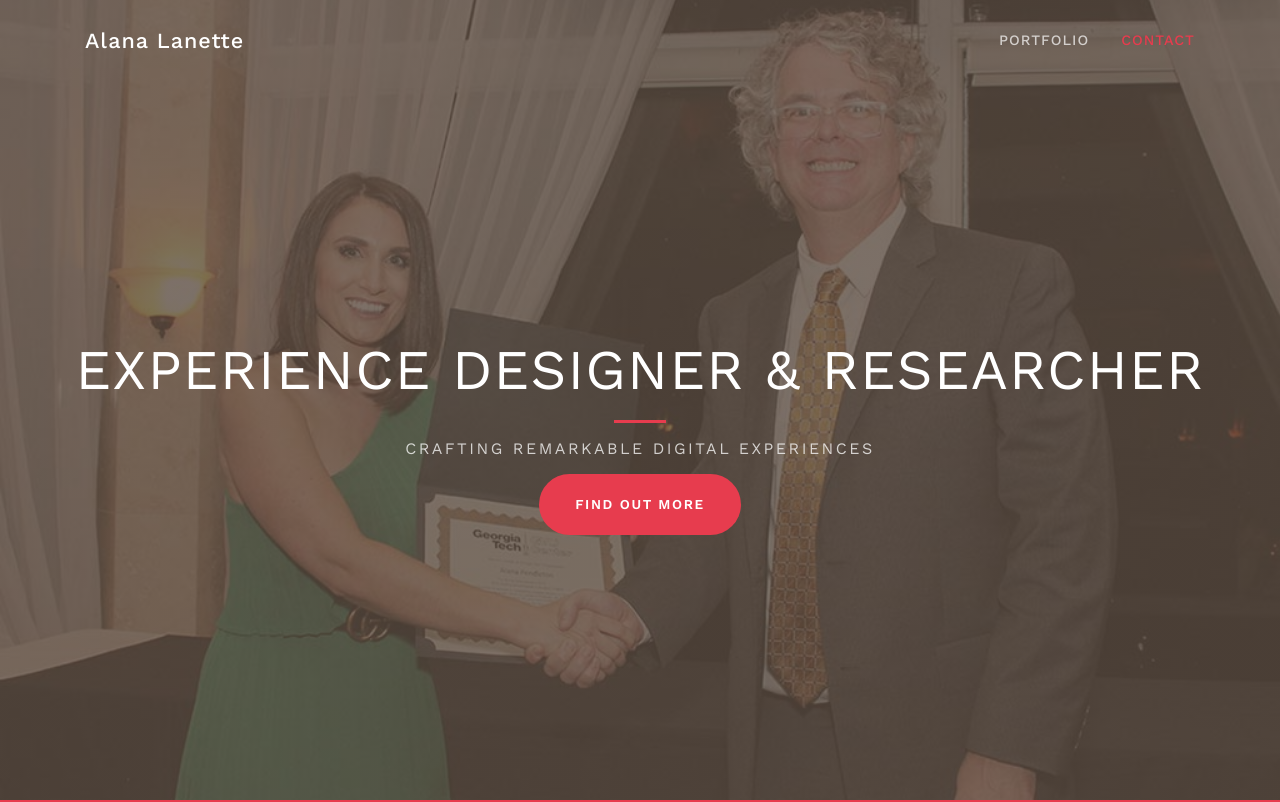
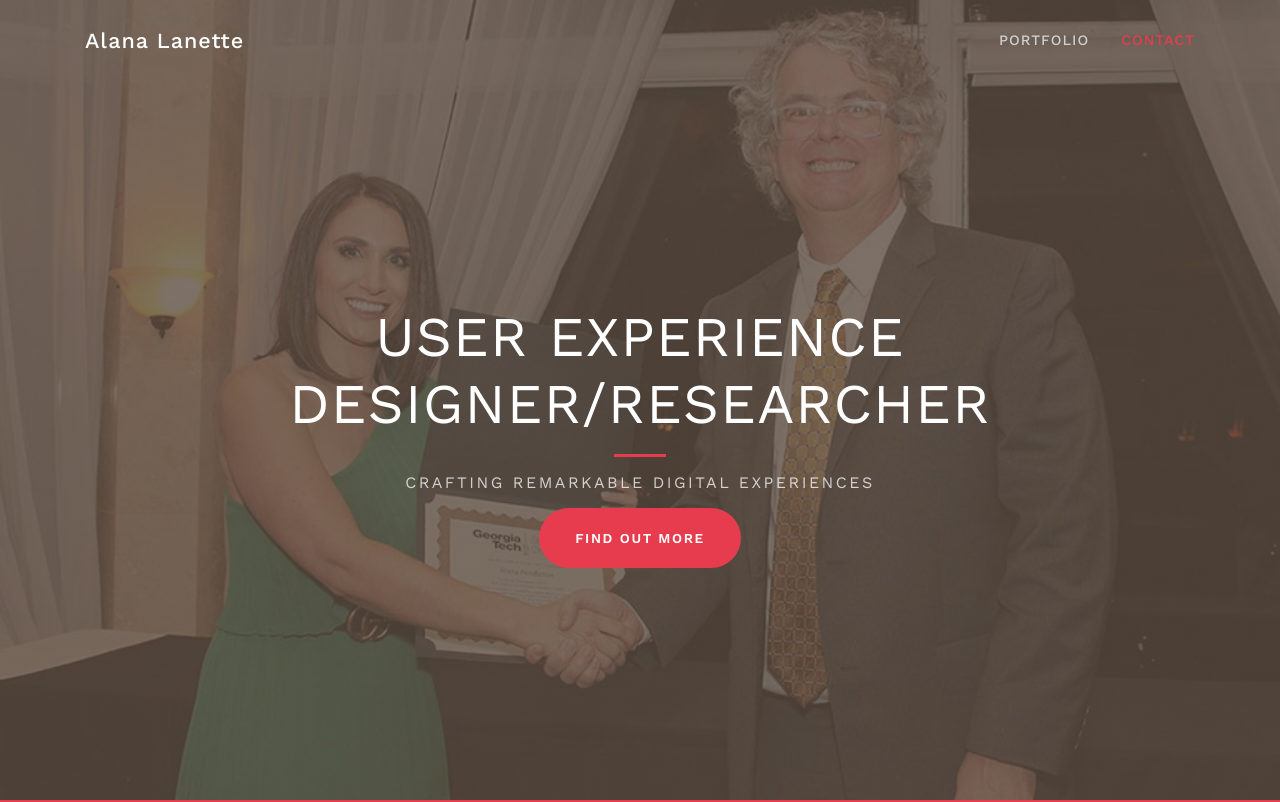
Before and after one commit to alanalanette/Alana-Portfolio-Site, a plain HTML site: page index.html in a window 1280 px wide. Shown: the top 802 px of the page. Drawn offline with nearby package versions, Linux system fonts and the light colour scheme.

Commit message:
Update index.html

```diff
--- a/index.html
+++ b/index.html
@@ -63,7 +63,7 @@
     <div class="container h-100">
       <div class="row h-100 align-items-center justify-content-center text-center">
         <div class="col-lg-0 align-self-end">
-          <h1 class="text-uppercase text-white font-weight-regular">Experience Designer & Researcher
+          <h1 class="text-uppercase text-white font-weight-regular">User Experience Designer/Researcher
 </h1>
           <hr class="divider my-3">
         </div>
```
